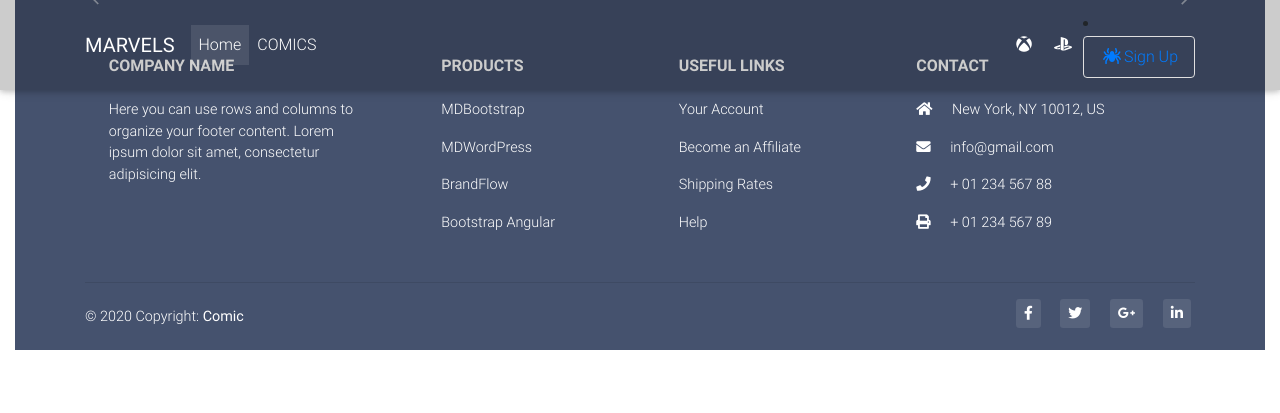
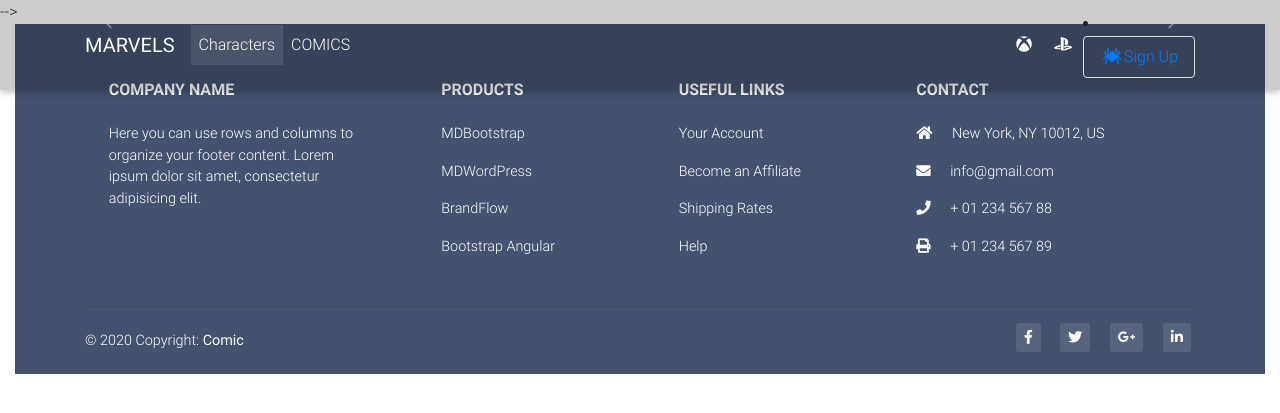
Before and after one commit to joanwanjiku/marvel-comics, a Flask app: page / in a window 1280 px wide. Shown: the top 413 px of the page. Run offline with Flask 2, Linux system fonts and the light colour scheme; data that the repository does not hold is empty; some libraries are stand-ins or nearby versions.

Commit message:
more changes

```diff
--- a/app/main/views.py
+++ b/app/main/views.py
@@ -11,8 +11,12 @@ from . import main
 @main.route('/')
 def index():
     title= 'Home | Marvel'
+    return render_template('main/index.html' )
+
+@main.route('/characters')
+def all_characters():
     chars = get_characters()
-    return render_template('main/index.html', chars=chars)
+    return render_template('main/character.html', chars=chars)
 
 @main.route('/char/<int:id>')
 def each_char(id):
--- a/app/templates/main/index.html
+++ b/app/templates/main/index.html
@@ -1,9 +1,11 @@
-                                                                                                                                                                                                                                                                                                                                                                                                                                                                                      {% extends 'base.html'%}
+{% extends 'base.html'%}
 {% import 'macro.html' as macro%}
 {% block title %}Home{% endblock %}
 
 {% block main %}
          <!--Carousel Wrapper-->
+  <div class="container-fluid">
+
   <div id="carousel-example-1z" class="carousel slide carousel-fade" data-ride="carousel">
 
     <!--Indicators-->
@@ -263,13 +265,10 @@
 
   </div>
   <!--/.Carousel Wrapper-->
-  <div class="container-fluid">
 
-        <div class="row">
-                {{macro.displayCharacters(chars)}}
-        </div>
+
          <!-- Footer -->
-<footer class="page-footer font-small mdb-color pt-4">
+  <footer class="page-footer font-small mdb-color pt-4">
 
     <!-- Footer Links -->
     <div class="container text-center text-md-left">
@@ -402,6 +401,6 @@
     <!-- Footer Links -->
 
   </footer>
-    </div>
+  </div>
 
 {% endblock%}%
--- a/app/templates/navbar.html
+++ b/app/templates/navbar.html
@@ -19,7 +19,6 @@
   <nav class="navbar fixed-top navbar-expand-lg navbar-dark scrolling-navbar">
     <div class="container">
 
-      <!-- Brand -->
       <a class="navbar-brand animated slideInDown" href="">
         <strong>MARVELS</strong>
       </a>
@@ -36,7 +35,7 @@
         <!-- Left -->
         <ul class="navbar-nav mr-auto">
           <li class="nav-item active">
-            <a class="nav-link animated slideInDown" href="#">Home
+            <a class="nav-link animated slideInDown" href="{{url_for('main.all_characters')}}">Characters
               <span class="sr-only">(current)</span>
             </a>
           </li>
@@ -95,4 +94,4 @@
       </div>
 
     </div>
-  </nav>
+  </nav> -->
```
Also changed, not shown: app/templates/main/character.html (added, +11 -0 lines).
